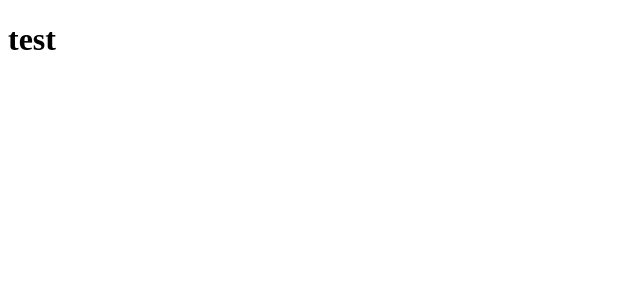
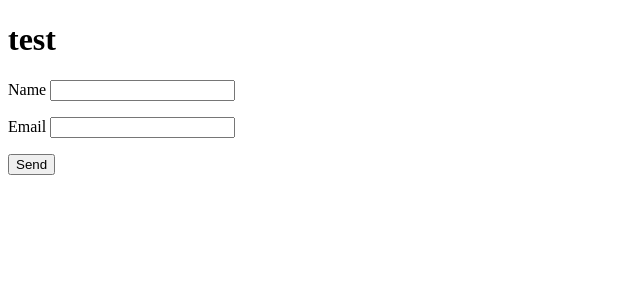
Before and after one commit to urokoinko/form-practice, a Nuxt app: page /contact in a window 1280 px wide. Shown: the top 300 px of the page, without its empty margins (0-640 px from the left). Built offline with nearby package versions, Linux system fonts and the light colour scheme.

Commit message:
form test4

```diff
--- a/pages/contact.vue
+++ b/pages/contact.vue
@@ -1,5 +1,16 @@
 <template>
     <h1>test</h1>
+    <form name="contact" netlify>
+  <p>
+    <label>Name <input type="text" name="name" /></label>
+  </p>
+  <p>
+    <label>Email <input type="email" name="email" /></label>
+  </p>
+  <p>
+    <button type="submit">Send</button>
+  </p>
+</form>
     <!-- <div class="container">
       <form
         class="contact_form"
--- a/pages/index.vue
+++ b/pages/index.vue
@@ -1,5 +1,5 @@
 <template>
-    <!-- <NuxtLink :to="{ name: 'contact' }">contact</NuxtLink> -->
+    <NuxtLink :to="{ name: 'contact' }">contact</NuxtLink>
     <!-- <div class="container">
       <form
         class="contact_form"
@@ -30,17 +30,6 @@
         </div>
       </form>
     </div> -->
-    <form name="contact" netlify>
-  <p>
-    <label>Name <input type="text" name="name" /></label>
-  </p>
-  <p>
-    <label>Email <input type="email" name="email" /></label>
-  </p>
-  <p>
-    <button type="submit">Send</button>
-  </p>
-</form>
   </template>
 
 <style scoped>
```
